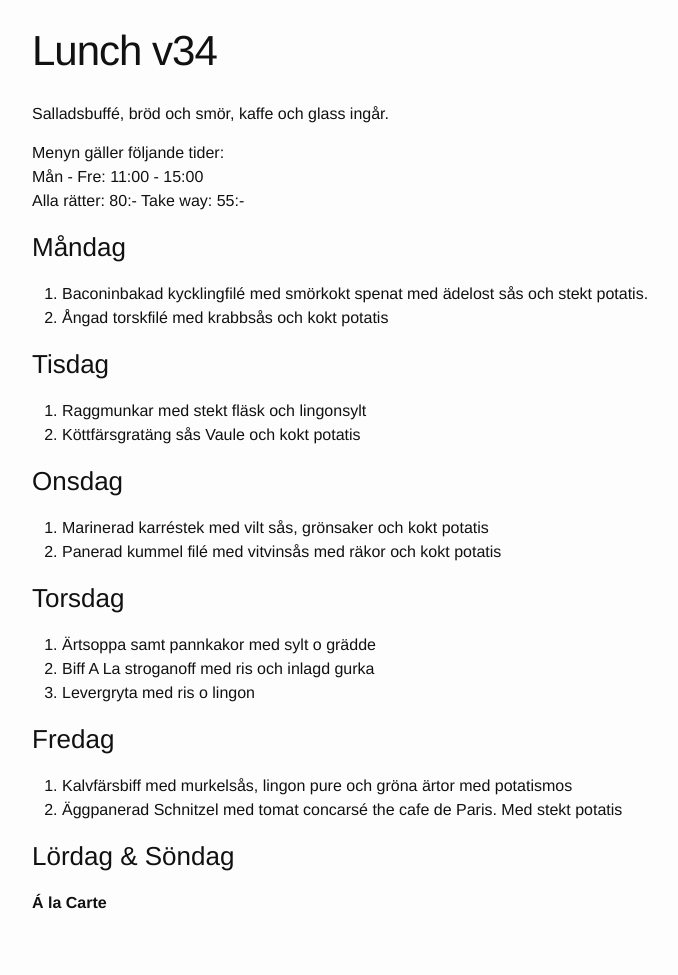
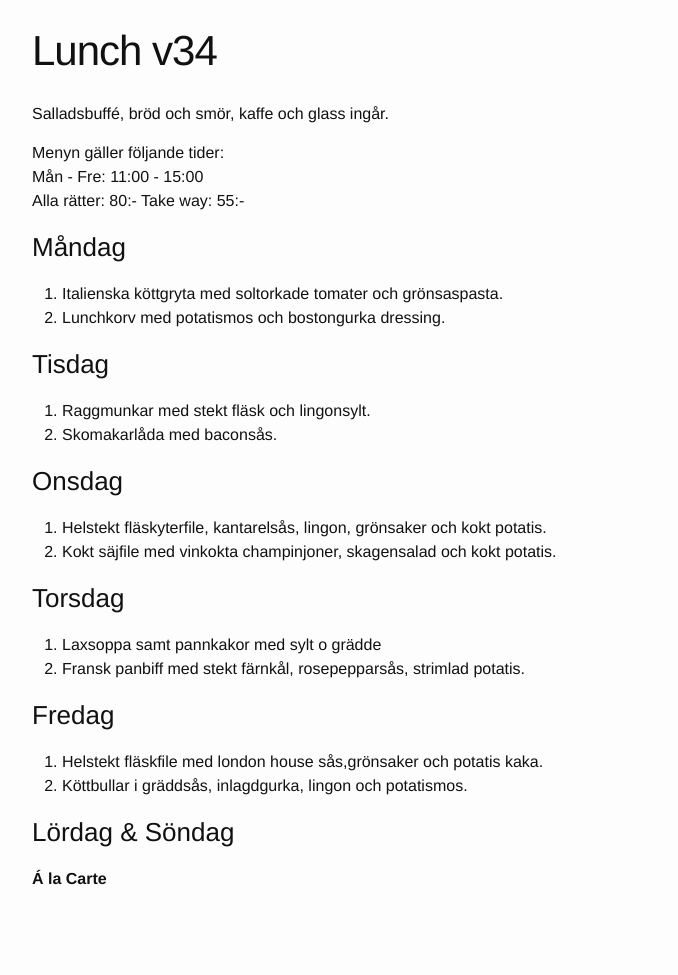
Before and after one commit to FarInn62/farinn62.github.io, a Jekyll site: the page built from lunch.md, in a window 1280 px wide. Shown: the whole page, without its empty margins (238-916 px from the left). Built offline with Jekyll 4.4.1, drawn with Linux system fonts in a browser that asks for light colours; after the commit the page ends 951 px from its top, so only the background shows below that.

Commit message:
Updated lunch.md

```diff
--- a/lunch.md
+++ b/lunch.md
@@ -4,6 +4,7 @@ title: Lunch v34
 permalink: /lunch/
 published: true
 ---
+
 
 
 
@@ -19,29 +20,29 @@ Alla rätter: 80:- Take way: 55:-
 
 ### Måndag
 
-1. Baconinbakad kycklingfilé med smörkokt spenat med ädelost sås och stekt potatis.
-2. Ångad torskfilé med krabbsås och kokt potatis
+1. Italienska köttgryta med soltorkade tomater och grönsaspasta.
+2. Lunchkorv med potatismos och bostongurka dressing.
 
 ### Tisdag
 
-1. Raggmunkar med stekt fläsk och lingonsylt
-2. Köttfärsgratäng sås Vaule och kokt potatis
+1. Raggmunkar med stekt fläsk och lingonsylt.
+2. Skomakarlåda med baconsås.
 
 ### Onsdag
 
-1. Marinerad karréstek med vilt sås, grönsaker och kokt potatis
-2. Panerad kummel filé med vitvinsås med räkor och kokt potatis
+1. Helstekt fläskyterfile, kantarelsås, lingon, grönsaker och kokt potatis.
+2. Kokt säjfile med vinkokta champinjoner, skagensalad och kokt potatis.
 
 ### Torsdag
 
-1. Ärtsoppa samt pannkakor med sylt o grädde
-2. Biff A La stroganoff med ris och inlagd gurka
-3. Levergryta med ris o lingon
+1. Laxsoppa samt pannkakor med sylt o grädde
+2. Fransk panbiff med stekt färnkål, rosepepparsås, strimlad potatis.
+
 
 ### Fredag
 
-1. Kalvfärsbiff med murkelsås, lingon pure och gröna ärtor med potatismos
-2. Äggpanerad Schnitzel med tomat concarsé the cafe de Paris. Med stekt potatis
+1. Helstekt fläskfile med london house sås,grönsaker och potatis kaka.
+2. Köttbullar i gräddsås, inlagdgurka, lingon och potatismos.
 
 ### Lördag & Söndag
 
```
